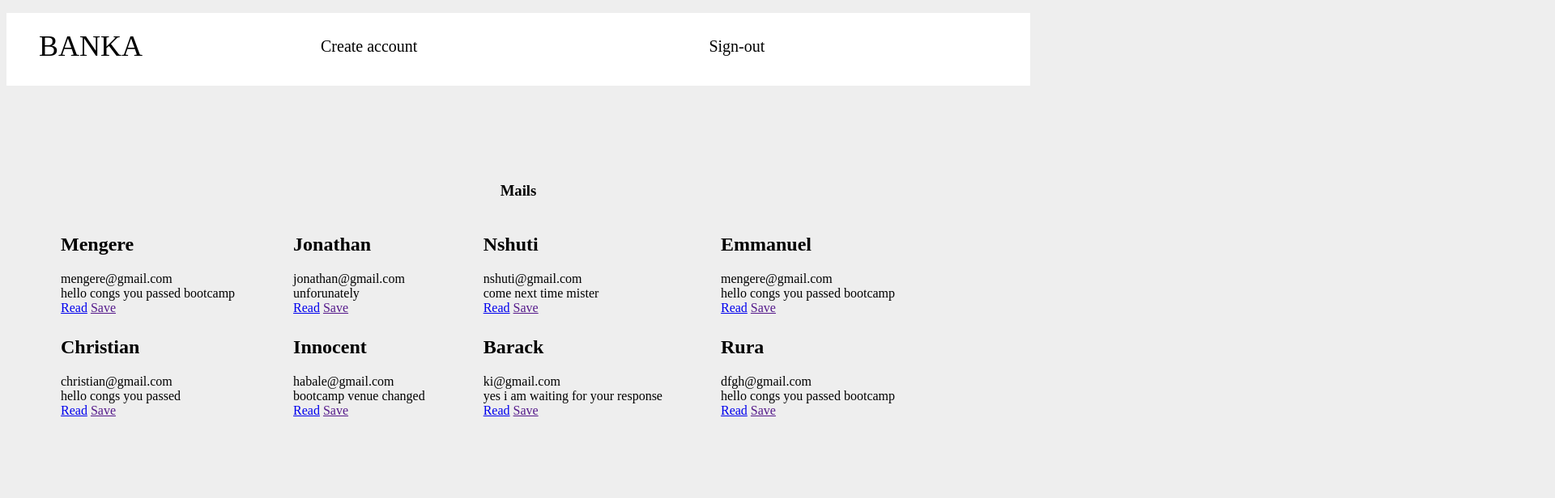
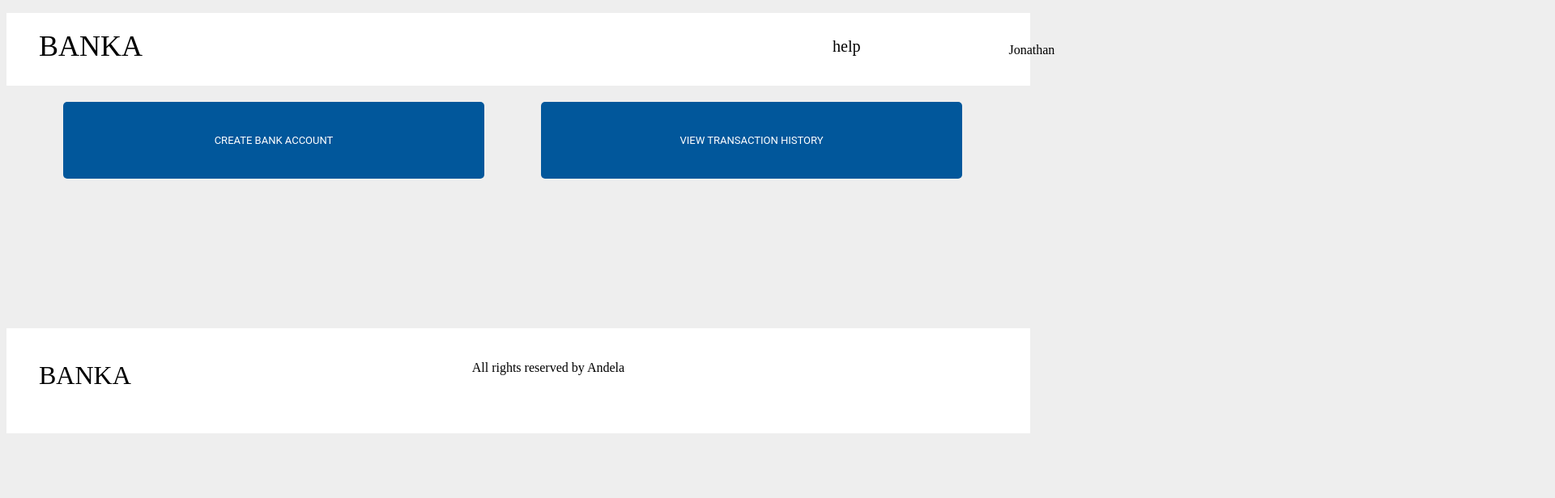
Before and after one commit to nshutijonathan/Banka, a plain HTML site: page html/homepage.html in a window 1280 px wide. Shown: the top 616 px of the page at 81% size, 1920 px wide, since content can reach past the window. Drawn offline with Linux system fonts and the light colour scheme.

Commit message:
Ft1 create account #164973107 (#9)
* [ft1-log-in-#164921509]Added index page.

* [ft1-log-in-#164921509]Designed index page.

* [ft1-sign-up-#164931048]addes signup page.

* [ft1-sign-up-#164931048]Added images folder.

* [ft1-sign-up-#164931048]edited index.html

* [ft1-sign-up-#164931048]added homepage.

* [ft1-create-account-#164973107]Changed UI

* [ft1-create-account-#164973107]Edited a photo.

* [ft1-create-account-#164973107]added homepage.

```diff
--- a/css/indexes.css
+++ b/css/indexes.css
@@ -2,7 +2,7 @@ body{
   margin: 0;
   padding: 0;
   font-family: sans-serif;
-  background-image:linear-gradient(rgba(0,0,0,0.6),rgba(0,0,0,0.6)),url(../images/background.png);
+  background-image:linear-gradient(rgba(0,0,0,0.6),rgba(0,0,0,0.6)),url(../images/background.PNG);
   background-size: cover;
 }
 .box{
--- a/css/webpages.css
+++ b/css/webpages.css
@@ -5,14 +5,17 @@ body {
 
 li {
   list-style: none;
+  float: left;
 
 
 }
 table{
   background-color:;
+
 }
 table th{
  padding: 30px 500px;
+ text-align: center;
 }
 .header {
   background: #fff;
@@ -39,9 +42,15 @@ table th{
   color: black;
   border-color:#6e8095;
   outline: none;
+  padding: 110px 50px;
+}
+.header-list{
+  padding:0px 650px;
+  width: 100%;
 }
 .main {
   padding:100px 30px;
+  text-align: center;
 }
 .copy-container h1{
   font-size: 20px;
@@ -83,30 +92,84 @@ table th{
 }
 #mails tr td{
   padding: 2px 35px;
+  text-align: center;
 
-}
-.section-title{
-background-color: white;
-text-align: center;
-margin: 3px 4px;
-top margin: 3px;
-bottom margin: 3px;
-padding: 0px;
-font size: 18px;
-
-}
-
-
-#send-button{
-  color: black;
-
-}
-.main h3{
-  text-align: center;
-}
-.contact-submit{
-  text-align: center;
 }
 input{
   width: 300px;
 }
+.open-btn{
+  font-family: "Roboto", sans-serif;
+  text-transform: uppercase;
+  outline: 0;
+  background: #01579b;
+  width: 70%;
+  border: 0;
+  padding: 40px;
+  color: #fff;
+  border-radius: 5px;
+  font-size: 13px;
+  cursor: pointer;
+  margin-left: 70px;
+  width: 520px;
+}
+.aParent div {
+    float: left;
+    clear: none;
+    text-align: center;
+}
+.aParent{
+  height: 300px;
+  text-align: center;
+
+}
+.dropdown {
+  float: left;
+  overflow: hidden;
+  margin: 23px;
+}
+
+.dropdown .dropbtn {
+  font-size: 16px;
+  border: none;
+  outline: none;
+  color: black;
+  padding: 14px 20px;
+  background-color: inherit;
+  font-family: inherit;
+  margin:0;
+}
+
+.navbar a:hover,
+.dropdown:hover .dropbtn {
+  background-color: #0277bd;
+}
+.dropdown .dropbtn{
+  margin: 0px 30px;
+}
+.dropdown-content {
+  display: none;
+  position: absolute;
+  background-color: #f9f9f9;
+  min-width: 160px;
+  box-shadow: 0px 8px 16px 0px rgba(0, 0, 0, 0.2);
+  z-index: 1;
+}
+
+.dropdown-content a {
+  float: none;
+  color: black;
+  padding: 12px 16px;
+  text-decoration: none;
+  display: block;
+  text-align: left;
+  margin: 30px;
+}
+
+.dropdown-content a:hover {
+  background-color: #ddd;
+}
+
+.dropdown:hover .dropdown-content {
+  display: block;
+}
--- a/html/homepage.html
+++ b/html/homepage.html
@@ -13,45 +13,30 @@
 	<div class="header-list">
 		<ul>
 			<li><a href="homepage.html"></a></li>
-			<li><a href="create_account.html">Create account</a></li>
-			<li><a href="draft.html"></a></li>
-			<li><a href="compose-mail.html"></a></li>
-			<li><a href="index.html">Sign-out</a></li>
+			<li><a href="#">help</a></li>
+			<div class="dropdown">
+                  <button class="dropbtn">Jonathan
+                  <i class="fa fa-caret-down"></i>
+                  </button>
+                  <div class="dropdown-content">
+                    <a href="#">Profile</a>
+                    <a href="index.html">Logout</a>
+                    <a href="#"></a>
+                  </div>
+               </div>
 		</ul>
 	</div>
 
 </div>
-<div class="main">
-	<h3>Mails</h3>
-<table id="mails">
-	<tr>
-		<td>
-			<h2>Mengere</h2>mengere@gmail.com<br>hello congs you passed bootcamp<br><a href="view-mail.html">Read</a> <a href="">Save</a>
-		</td>
-		<td>
-			<h2>Jonathan</h2>jonathan@gmail.com<br>unforunately<br><a href="view-mail.html">Read</a> <a href="">Save</a>
-		</td>
-		<td>
-			<h2>Nshuti</h2>nshuti@gmail.com<br>come next time mister<br><a href="view-mail.html">Read</a> <a href="">Save</a>
-		</td>
-		<td>
-			<h2>Emmanuel</h2>mengere@gmail.com<br>hello congs you passed bootcamp<br><a href="view-mail.html">Read</a> <a href="">Save</a>
-		</td>
-	</tr>
-	<tr>
-		<td><h2>Christian</h2>christian@gmail.com<br>hello congs you passed <br><a href="view-mail.html">Read</a> <a href="">Save</a>
-		</td>
-		<td>
-			<h2>Innocent</h2>habale@gmail.com<br>bootcamp venue changed<br><a href="view-mail.html">Read</a> <a href="">Save</a>
-		</td>
-		<td>
-			<h2>Barack</h2>ki@gmail.com<br>yes i am waiting for your response<br><a href="view-mail.html">Read</a> <a href="">Save</a>
-		</td>
-		<td>
-			<h2>Rura</h2>dfgh@gmail.com<br>hello congs you passed bootcamp<br><a href="view-mail.html">Read</a> <a href="">Save</a>
-		</td>
-	</tr>
-</table>
+<div class="aParent">
+    <div>
+        <span></span><br>
+        <button class="open-btn">Create Bank Account</button>
+    </div>
+    <div class="aParent">
+        <span></span><br>
+        <button class="open-btn">View Transaction History</button>
+    </div>
 </div>
 <div class="footer">
 	<div class="footer-logo">BANKA</div>
```
